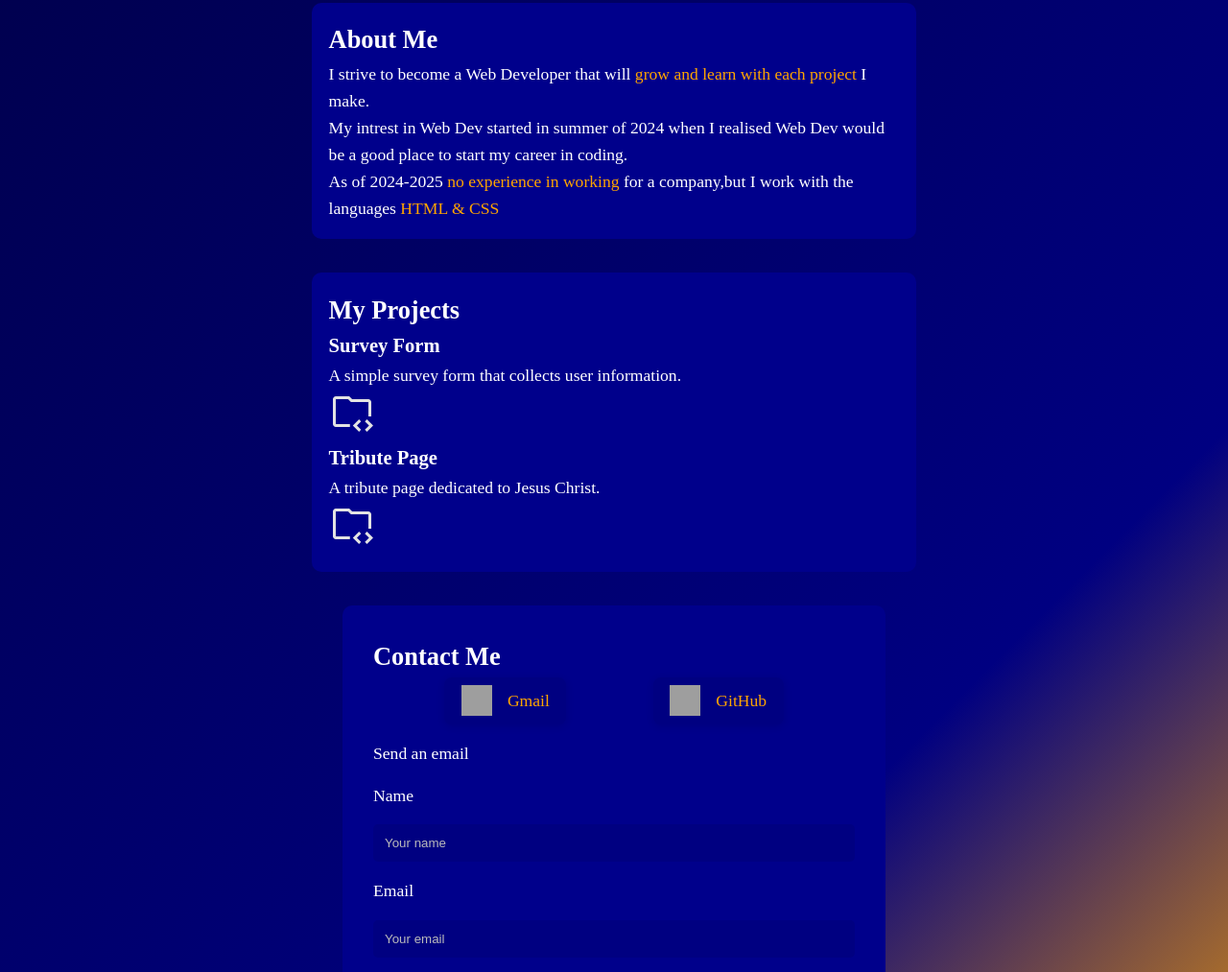
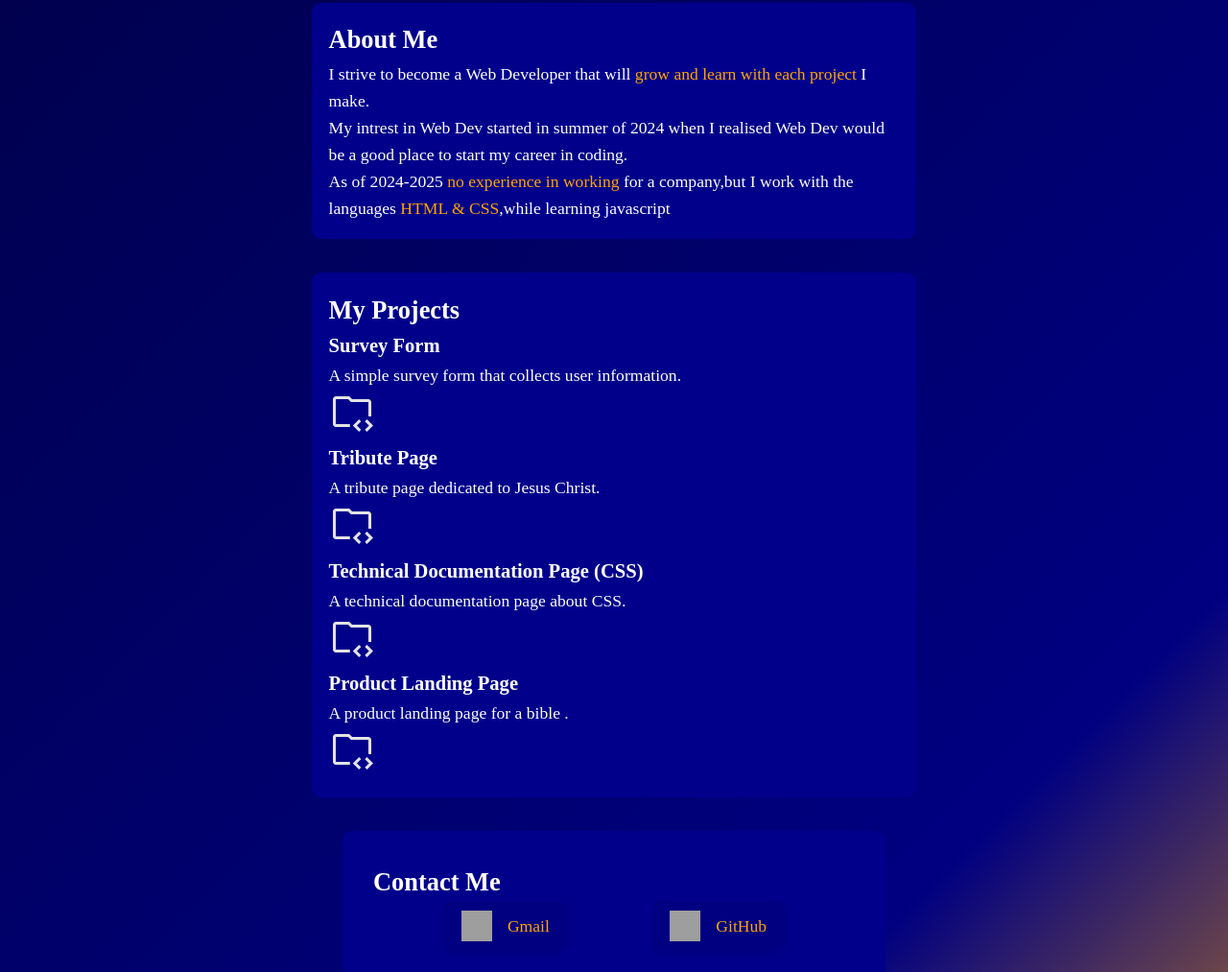
Before and after one commit to localChi/Portfolio, a plain HTML site: page index.html in a window 1280 px wide. Shown: the part 328-1341 px from the top of the page at 96% size. Drawn offline with Linux system fonts and the light colour scheme; grey boxes are pictures that could not be loaded.

Commit message:
Initial commit

```diff
--- a/index.html
+++ b/index.html
@@ -37,7 +37,7 @@
 <div class="about-p">
   <p>I strive to become a Web Developer that will <span class="orange">grow and learn with each project </span>I make.</p>
   <p>My intrest in Web Dev started in summer of 2024 when I realised Web Dev would be a good place to start my career in coding.</p>
-  <p>As of 2024-2025 <span class="orange">no experience in working</span> for a company,but I work with the languages <span class="orange">HTML & CSS</span></p>
+  <p>As of 2024-2025 <span class="orange">no experience in working</span> for a company,but I work with the languages <span class="orange">HTML & CSS</span>,while learning javascript</p>
 </div>
 </section>
 <section id="projects">
@@ -46,13 +46,22 @@
     <div class="Survey">
       <h3>Survey Form</h3>
       <p>A simple survey form that collects user information.</p>
-      <a href="https://github.com/localChi/Survey-Project" target="_blank"><svg xmlns="http://www.w3.org/2000/svg" height="48px" viewBox="0 -960 960 960" width="48px" fill="#e3e3e3"><path d="M140-220v-520 550-30Zm0 60q-24 0-42-18.5T80-220v-520q0-23 18-41.5t42-18.5h281l60 60h339q23 0 41.5 18.5T880-680v301h-60v-301H456l-60-60H140v520h295v60H140Zm485 99L495-190l130-129 42 42-87 87 87 87-42 42Zm164 0-42-42 87-87-87-87 42-42 130 129L789-61Z"/></svg></a>
+      <a href="https://localchi.github.io/Survey-Project/" target="_blank"><svg xmlns="http://www.w3.org/2000/svg" height="48px" viewBox="0 -960 960 960" width="48px" fill="#e3e3e3"><path d="M140-220v-520 550-30Zm0 60q-24 0-42-18.5T80-220v-520q0-23 18-41.5t42-18.5h281l60 60h339q23 0 41.5 18.5T880-680v301h-60v-301H456l-60-60H140v520h295v60H140Zm485 99L495-190l130-129 42 42-87 87 87 87-42 42Zm164 0-42-42 87-87-87-87 42-42 130 129L789-61Z"/></svg></a>
     </div>
     <div class="tribute">
       <h3>Tribute Page</h3>
       <p>A tribute page dedicated to Jesus Christ.</p>
-      <a href="https://github.com/localChi/Tribute_site" target="_blank"><svg xmlns="http://www.w3.org/2000/svg" height="48px" viewBox="0 -960 960 960" width="48px" fill="#e3e3e3"><path d="M140-220v-520 550-30Zm0 60q-24 0-42-18.5T80-220v-520q0-23 18-41.5t42-18.5h281l60 60h339q23 0 41.5 18.5T880-680v301h-60v-301H456l-60-60H140v520h295v60H140Zm485 99L495-190l130-129 42 42-87 87 87 87-42 42Zm164 0-42-42 87-87-87-87 42-42 130 129L789-61Z"/></svg></a>
+      <a href="https://localchi.github.io/Tribute_site/" target="_blank"><svg xmlns="http://www.w3.org/2000/svg" height="48px" viewBox="0 -960 960 960" width="48px" fill="#e3e3e3"><path d="M140-220v-520 550-30Zm0 60q-24 0-42-18.5T80-220v-520q0-23 18-41.5t42-18.5h281l60 60h339q23 0 41.5 18.5T880-680v301h-60v-301H456l-60-60H140v520h295v60H140Zm485 99L495-190l130-129 42 42-87 87 87 87-42 42Zm164 0-42-42 87-87-87-87 42-42 130 129L789-61Z"/></svg></a>
     </div>
+    <div class="TechnicalDocCss">
+      <h3>Technical Documentation Page (CSS)</h3>
+      <p>A technical documentation page about CSS.</p>
+      <a href="https://localchi.github.io/TechnicalDocCss/" target="_blank"><svg xmlns="http://www.w3.org/2000/svg" height="48px" viewBox="0 -960 960 960" width="48px" fill="#e3e3e3"><path d="M140-220v-520 550-30Zm0 60q-24 0-42-18.5T80-220v-520q0-23 18-41.5t42-18.5h281l60 60h339q23 0 41.5 18.5T880-680v301h-60v-301H456l-60-60H140v520h295v60H140Zm485 99L495-190l130-129 42 42-87 87 87 87-42 42Zm164 0-42-42 87-87-87-87 42-42 130 129L789-61Z"/></svg></a>
+    </div>
+    <div class="ProductLandingPage">
+      <h3>Product Landing Page</h3>
+      <p>A product landing page for a bible .</p>
+      <a href="https://localchi.github.io/ProductLandingPageBible/" target="_blank"><svg xmlns="http://www.w3.org/2000/svg" height="48px" viewBox="0 -960 960 960" width="48px" fill="#e3e3e3"><path d="M140-220v-520 550-30Zm0 60q-24 0-42-18.5T80-220v-520q0-23 18-41.5t42-18.5h281l60 60h339q23 0 41.5 18.5T880-680v301h-60v-301H456l-60-60H140v520h295v60H140Zm485 99L495-190l130-129 42 42-87 87 87 87-42 42Zm164 0-42-42 87-87-87-87 42-42 130 129L789-61Z"/></svg></a>
   </div>
 </section>
 
```
